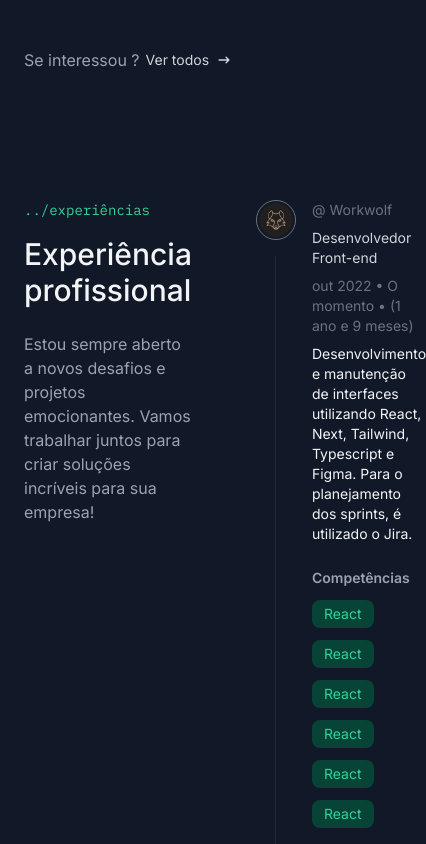
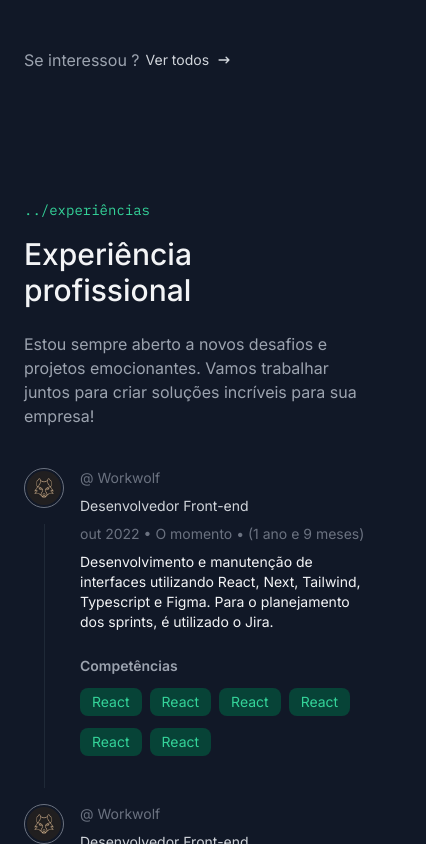
Before and after one commit to Victtor-777/Portfolio_GB-Dev, a Next.js app: page / in a window 390 px wide. Shown: the part 3660-4504 px from the top of the page, 426 px wide, since content can reach past the window. Built offline with nearby package versions, Linux system fonts and the light colour scheme.

Commit message:
Add Experience Section e responsividade

```diff
--- a/app/components/pages/home/work-experience/index.tsx
+++ b/app/components/pages/home/work-experience/index.tsx
@@ -3,7 +3,7 @@ import { ExperienceItem } from "./experience-item";
 
 export const WorkExperience = () => {
   return (
-    <section className="container py-16 flex gap-16">
+    <section className="container py-16 flex flex-col gap-10 md:gap-4 lg:gap-16 md:flex-row">
       <div className="max-w-[420px]">
         <SectionTitle
           subtitle="experiências"
```
